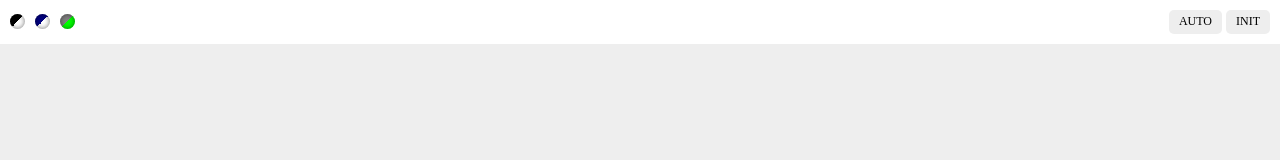
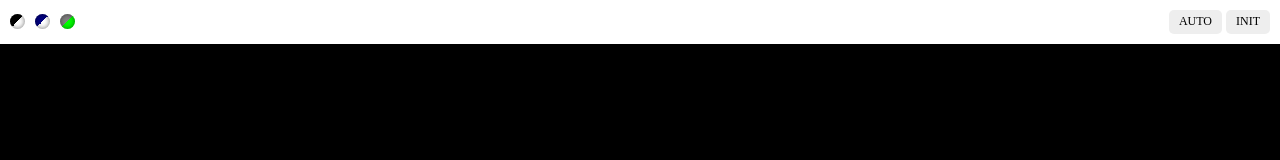
Before and after one commit to wondaero/terminal, a plain HTML site: page index.html in a window 1280 px wide. Drawn offline with Linux system fonts and the light colour scheme.

Commit message:
4차커밋?

```diff
--- a/index.html
+++ b/index.html
@@ -61,12 +61,15 @@
 
         textarea{
             flex: 1 0 1px;
-            background: #eee;
+            background: #000;
+            color: #fff;
             resize: none;
             outline: 0;
             border: 0;
             box-sizing: border-box;
             padding: 10px;
+
+            transition: background 1s, color .5s;
         }
     </style>
 </head>
```
Also changed, not shown: assets/js/script.js (added).
